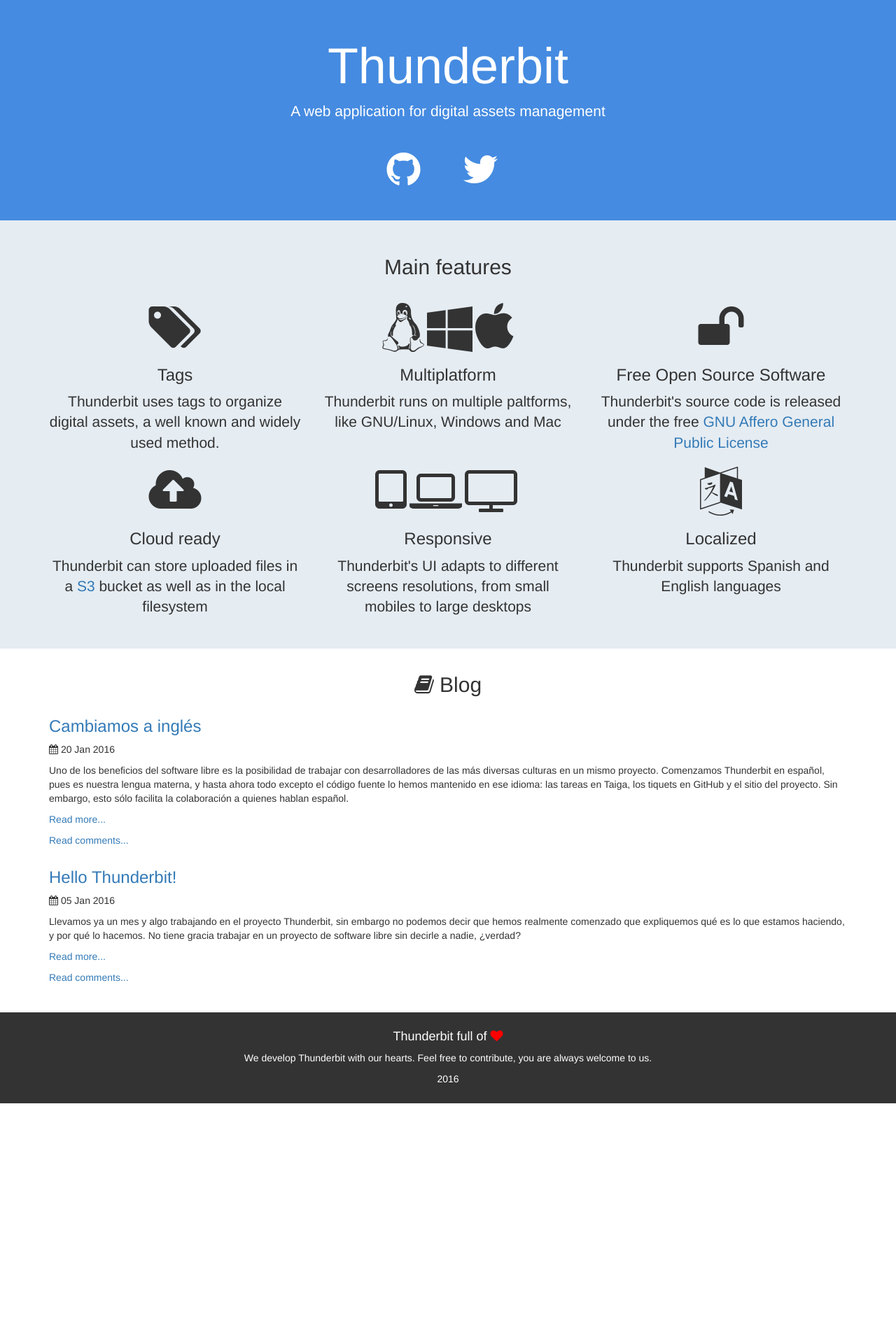
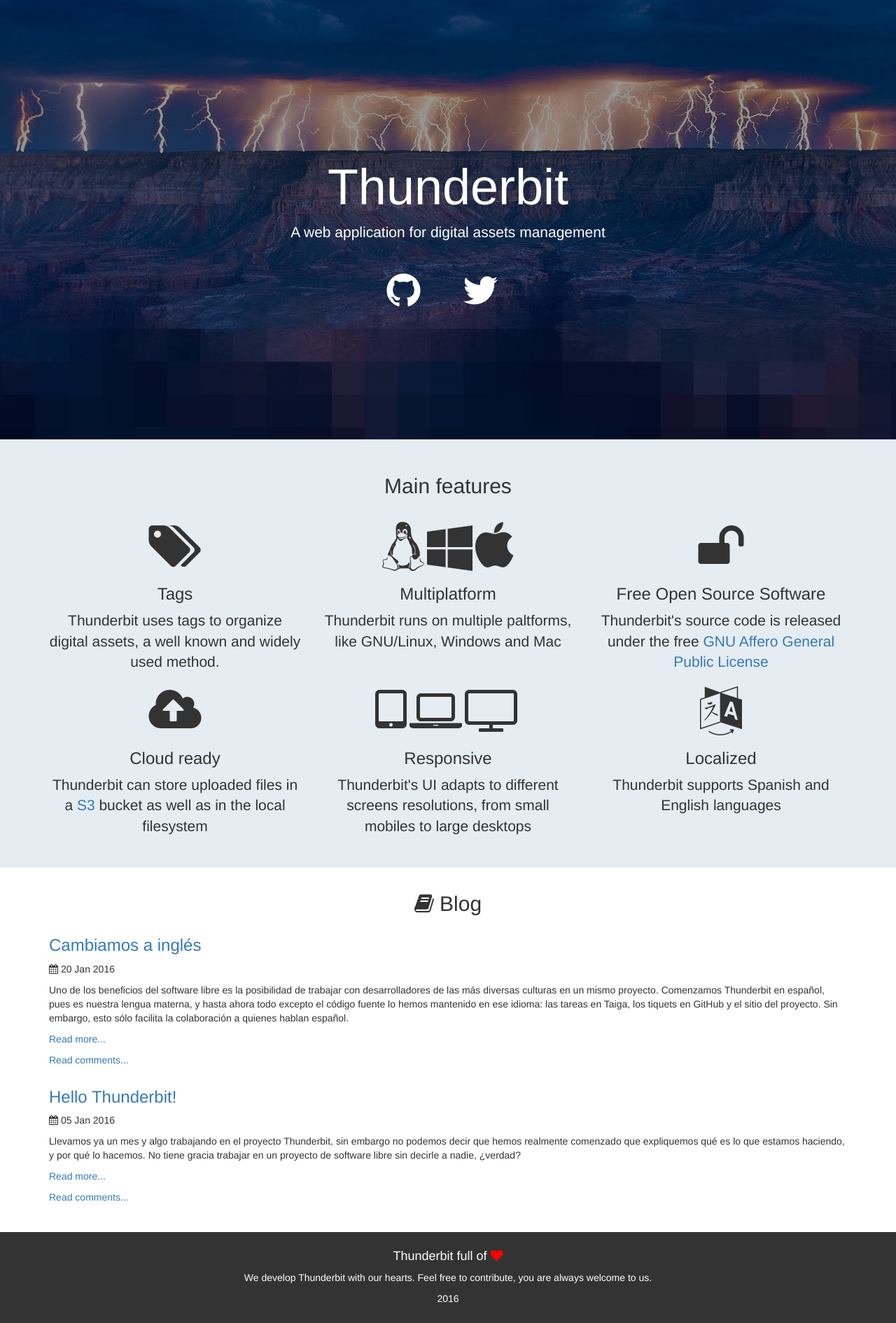
Before and after one commit to thunderbit/thunderbit, a Jekyll site: the page built from index.html, in a window 1280 px wide. Shown: the whole page at 70% size. Built offline with Jekyll 4.4.1, drawn with Linux system fonts in a browser that asks for light colours; comment, search, counter and statistics services are not loaded; before the commit the page ends 1577 px from its top, so only the background shows below that.

Commit message:
Added fixed background image to the top of the website.

```diff
--- a/css/styles.css
+++ b/css/styles.css
@@ -1,11 +1,13 @@
 body {
-	background-color: #ffffff;
+	background: #ffffff url("../static/img/top_back.jpg") top center fixed no-repeat;
 }
 
 body > header {
-	background-color: #458BE1;
+	#background-color: #458BE1;
+	background-color: rgba(0,0,0,0.4);
 	color: #FFFFFF;
 	padding: 35px;
+	height:628px;
 }
 
 body > header h1 {
@@ -15,6 +17,10 @@
 header h1 a, header h1 a:hover, header h1 a:focus {
 	color: #FFFFFF;
 	text-decoration: none;
+}
+
+header .container {
+	margin-top: 173px;
 }
 
 @media (max-width:768px) {
```
Also changed, not shown: static/img/top_back.jpg (added).
